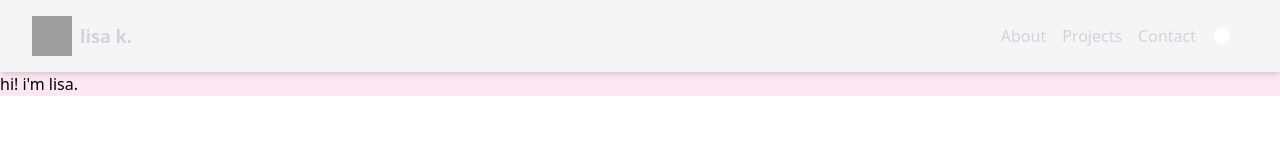
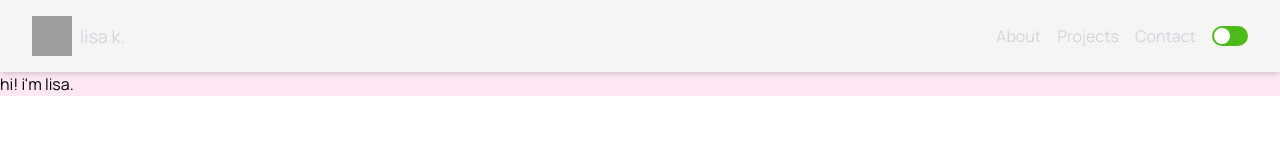
Before and after one commit to beachsideproperty/portfolio, a Next.js app: page / in a window 1280 px wide. Shown: the top 160 px of the page. Built offline with nearby package versions, Linux system fonts and the light colour scheme; grey boxes are pictures that could not be loaded.

Commit message:
added manrope font to full site

```diff
--- a/components/Navbar.js
+++ b/components/Navbar.js
@@ -17,7 +17,7 @@ export default function Navbar() {
             className='h-10 w-10'
           />
         </Link>
-        <span className='text-lg text-gray-300 font-semibold'>lisa k.</span>
+        <span className='text-lg text-gray-300 font-manrope'>lisa k.</span>
       </div>
       <div className='flex items-center space-x-4'>
         <Link
--- a/components/Toggle.js
+++ b/components/Toggle.js
@@ -33,10 +33,8 @@ export default function Toggle() {
                     }`}
       />
       <div
-        className={`w-9 h-5 bg-light-gray-100 dark:bg-dark-gray-700
+        className={`w-9 h-5 bg-kelly-green dark:bg-dark-gray-700
                     peer-focus:outline-none
-                    peer-focus:ring-4
-                    peer-focus:ring-kelly-green dark:peer-focus:ring-hot-pink
                     rounded-full
                     peer
                     peer-checked:after:translate-x-full
--- a/package.json
+++ b/package.json
@@ -8,6 +8,7 @@
     "deploy": "gh-pages -d out"
   },
   "dependencies": {
+    "@next/font": "^13.4.4",
     "@tailwindcss/forms": "^0.5.3",
     "autoprefixer": "^10.4.14",
     "next": "^13.4.4",
--- a/pages/_app.js
+++ b/pages/_app.js
@@ -4,7 +4,9 @@ import { ThemeProvider } from 'next-themes';
 function MyApp({ Component, pageProps }) {
   return (
     <ThemeProvider defaultTheme='light' attribute='class'>
-      <Component {...pageProps} />
+      <div className='font-manrope'>
+        <Component {...pageProps} />
+      </div>
     </ThemeProvider>
   );
 }
--- a/pages/index.js
+++ b/pages/index.js
@@ -5,8 +5,8 @@ import About from '../components/About';
 export default function Home() {
   return (
     <ContainerBlock
-      title='Lisa Kraisriwatana - Developer, Thrifter, Poet'
-      description='Sweet portfolio website'
+      title="lisa k's secret garden"
+      description='sweet portfolio website'
     >
       <About />
     </ContainerBlock>
--- a/styles/globals.css
+++ b/styles/globals.css
@@ -1,3 +1,10 @@
 @import "tailwindcss/base";
 @import "tailwindcss/components";
 @import "tailwindcss/utilities";
+
+@font-face {
+  font-family: 'manrope';
+  src: url('/fonts/manrope.ttf') format('truetype');
+  font-weight: normal;
+  font-style: normal;
+}
--- a/tailwind.config.js
+++ b/tailwind.config.js
@@ -13,6 +13,9 @@ module.exports = {
         'hot-pink': '#ff69b4',
         'kelly-green': '#4cbb17',
       },
+      fontFamily: {
+        manrope: ['manrope', 'sans-serif'],
+      },
     },
   },
   plugins: [require('@tailwindcss/forms')],
```
Also changed, not shown: public/fonts/manrope.ttf (added), public/index.js (added).
